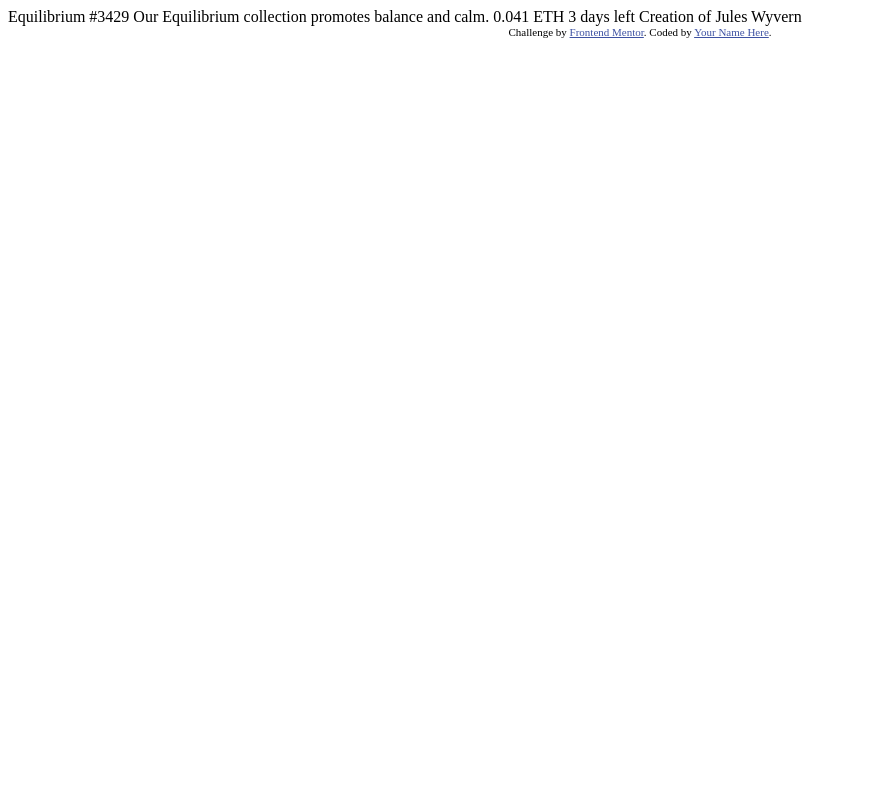
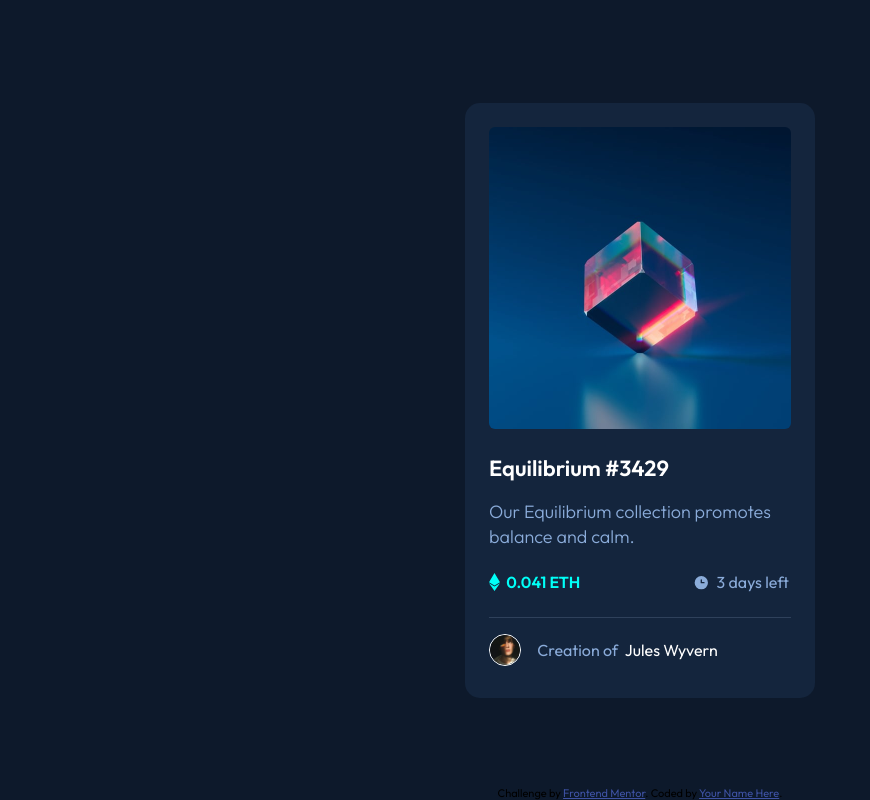
Before and after one commit to morganDarrach/NFT-Card, a plain HTML site: page index.html in a window 1280 px wide. Shown: the whole page, without its empty margins (0-870 px from the left). Drawn offline with Linux system fonts and the light colour scheme.

Commit message:
markup html and apply css styles for desktop

```diff
--- a/index.html
+++ b/index.html
@@ -1,33 +1,79 @@
 <!DOCTYPE html>
 <html lang="en">
   <head>
-  <meta charset="UTF-8">
-  <meta name="viewport" content="width=device-width, initial-scale=1.0"> <!-- displays site properly based on user's device -->
-
-  <link rel="icon" type="image/png" sizes="32x32" href="./images/favicon-32x32.png">
+    <meta charset="UTF-8" />
+    <meta name="viewport" content="width=device-width, initial-scale=1.0" />
+    <link rel="preconnect" href="https://fonts.googleapis.com" />
+    <link rel="preconnect" href="https://fonts.gstatic.com" crossorigin />
+    <link rel="stylesheet" href="style.css" />
+    <link
+      href="https://fonts.googleapis.com/css2?family=Outfit:wght@300;400;600&display=swap"
+      rel="stylesheet"
+    />
+    <link
+      rel="icon"
+      type="image/png"
+      sizes="32x32"
+      href="./images/favicon-32x32.png"
+    />
 
     <title>Frontend Mentor | NFT preview card component</title>
-
-  <!-- Feel free to remove these styles or customise in your own stylesheet 👍 -->
-  <style>
-    .attribution { font-size: 11px; text-align: center; }
-    .attribution a { color: hsl(228, 45%, 44%); }
-  </style>
   </head>
   <body>
+    <div class="card">
+      <img
+        class="nft-image"
+        src="./images/image-equilibrium.jpg"
+        alt="Image of Equilibrium NFT"
+      />
+      <div class="information">
+        <p class="nft-title">Equilibrium #3429</p>
+        <p class="nft-description">
+          Our Equilibrium collection promotes balance and calm.
+        </p>
+        <div class="stats">
+          <span class="price"
+            ><svg width="11" height="18" xmlns="http://www.w3.org/2000/svg">
+              <path
+                d="M11 10.216 5.5 18 0 10.216l5.5 3.263 5.5-3.262ZM5.5 0l5.496 9.169L5.5 12.43 0 9.17 5.5 0Z"
+                fill="#00FFF8"
+              />
+            </svg>
+            &nbsp;0.041 ETH</span
+          >
 
-  Equilibrium #3429
-
-  Our Equilibrium collection promotes balance and calm.
-
-  0.041 ETH
-  3 days left
-
-  Creation of Jules Wyvern
-
-  <div class="attribution">
-    Challenge by <a href="https://www.frontendmentor.io?ref=challenge" target="_blank">Frontend Mentor</a>.
-    Coded by <a href="#">Your Name Here</a>.
+          <span class="time-remaining"
+            ><svg width="17" height="17" xmlns="http://www.w3.org/2000/svg">
+              <path
+                d="M8.305 2.007a6.667 6.667 0 1 0 0 13.334 6.667 6.667 0 0 0 0-13.334Zm2.667 7.334H8.305a.667.667 0 0 1-.667-.667V6.007a.667.667 0 0 1 1.334 0v2h2a.667.667 0 0 1 0 1.334Z"
+                fill="#8BACD9"
+              />
+            </svg>
+            &nbsp;3 days left</span
+          >
+        </div>
+        <hr />
+        <div class="creator-container">
+          <img
+            class="creator-img"
+            src="./images/image-avatar.png"
+            alt="Image of Jules Wyvern"
+            width="32"
+            height="32"
+          />
+          <span class="creator"
+            >Creation of <span class="author"> &nbsp;Jules Wyvern</span></span
+          >
+        </div>
+      </div>
     </div>
   </body>
+  <footer>
+    <div class="attribution">
+      Challenge by
+      <a href="https://www.frontendmentor.io?ref=challenge" target="_blank"
+        >Frontend Mentor</a
+      >. Coded by <a href="#">Your Name Here</a>.
+    </div>
+  </footer>
 </html>
--- /dev/null
+++ b/style.css
@@ -0,0 +1,141 @@
+:root {
+
+    /* Primary */
+
+  --softblue: hsl(215, 51%, 70%);
+  --cyan: hsl(178, 100%, 50%);
+
+    /* Neutral */
+
+  --main-BG: hsl(217, 54%, 11%);
+  --card-BG: hsl(216, 50%, 16%);
+  --line: hsl(215, 32%, 27%);
+
+}
+
+.attribution {
+    font-size: 11px;
+    text-align: center;
+}
+
+.attribution a {
+    color: hsl(228, 45%, 44%);
+}
+
+* {
+    margin: 0;
+    padding: 0;
+    box-sizing: border-box;
+}
+
+body {
+    display: flex;
+    align-items: center;
+    justify-content: center;
+    flex-direction: column;
+    height: 100vh;
+    background-color: var(--main-BG);
+    overflow: hidden;
+    font-family: 'Outfit', sans-serif;
+}
+
+footer {
+    position: absolute;
+    bottom: 0;
+    left: 50%;
+    translate: -50%;
+}
+
+.card {
+    background-color: var(--card-BG);
+    max-width: 350px;
+    height: 595px;
+    border-radius: 15px;
+    margin: auto;
+}
+
+
+.nft-image {
+    display: block;
+    width: 302px;
+    height: 302px;
+    margin: 24px auto;
+    border-radius: 6px;;
+}
+
+.information {
+    width: 302px;
+    margin: 0 24px;
+}
+
+.stats {
+    display: flex;
+    justify-content: space-between;
+}
+
+.creator-img {
+    border: 1px solid white;
+    border-radius: 50%;
+    vertical-align: middle;
+}
+
+.nft-title {
+    color: white;
+    font-size: 1.37em;
+    font-weight: 600;
+    padding-top: 1px;
+}
+
+.nft-description {
+    color: var(--softblue);
+    font-weight: 300;
+    font-size: 18px;
+    margin-top: 17px;
+    line-height: 1.4;
+}
+
+
+
+.price {
+    color: var(--cyan);
+    font-weight: 600;
+}
+
+.time-remaining {
+    color: var(--softblue);
+    margin-right: 2px;
+}
+
+svg {
+    position: relative;
+    vertical-align: middle;
+    bottom: 2px;
+}
+
+.stats {
+    margin-top: 23px;
+}
+
+hr {
+    margin-top: 24px;
+    border-top: 1px solid var(--line);
+    border-left: none;
+    border-right: none;
+    border-bottom: none;
+}
+
+.creator-container {
+    margin-top: 16px;
+    color: var(--softblue);
+}
+
+
+.creator {
+    position: relative;
+    top: 2px;
+    margin-left: 13px;
+}
+
+.author {
+    color: white;
+}
```
Lines whose indentation alone changed are shown as unchanged.
